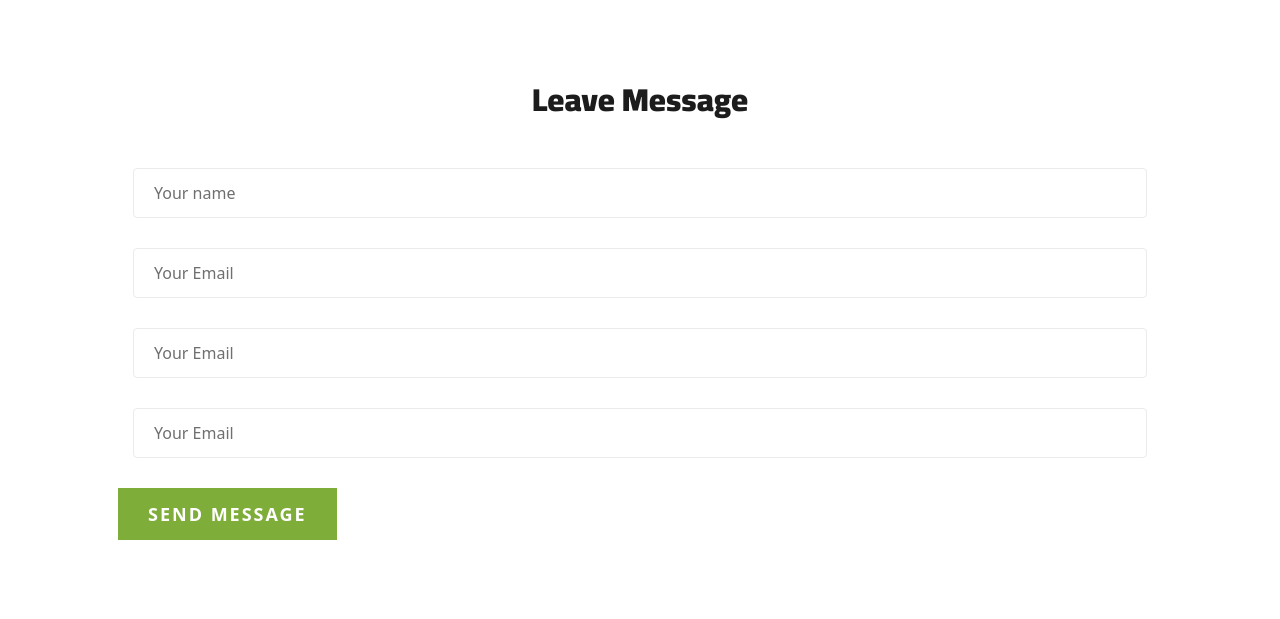
After one commit to ziyoalgorithms/django-eShop, a Django app: page /users/registration/ in a window 1280 px wide. The commit adds this page. Shown: the top 619 px of the page. Run offline with Django 4.2, Linux system fonts and the light colour scheme; some libraries are stand-ins or nearby versions.

Commit message:
User registration form

```diff
--- /dev/null
+++ b/eShop/templates/user/registration.html
@@ -0,0 +1,36 @@
+{% extends './user_base.html' %}
+{% load static %}
+{% block title %}Ro'yhatdan o'tish{% endblock %}
+
+{% block content %}
+<div class="contact-form spad">
+    <div class="container">
+        <div class="row">
+            <div class="col-lg-12">
+                <div class="contact__form__title">
+                    <h2>Leave Message</h2>
+                </div>
+            </div>
+        </div>
+        <div class="container">
+            <div class="row">
+                <form action="#">
+                    <div class="col-lg-12 col-md-6">
+                        <input type="text" placeholder="Your name">
+                    </div>
+                    <div class="col-lg-12 col-md-6">
+                        <input type="text" placeholder="Your Email">
+                    </div>
+                    <div class="col-lg-12 col-md-6">
+                        <input type="text" placeholder="Your Email">
+                    </div>
+                    <div class="col-lg-12 col-md-6">
+                        <input type="text" placeholder="Your Email">
+                    </div>
+                    <button type="submit" class="site-btn">SEND MESSAGE</button>
+                </form>
+            </div>
+        </div>
+    </div>
+</div>
+{% endblock %}
--- a/eShop/templates/user/user_base.html
+++ b/eShop/templates/user/user_base.html
@@ -6,7 +6,7 @@
     <meta charset="UTF-8">
     <meta name="viewport" content="width=device-width, initial-scale=1.0">
     <meta http-equiv="X-UA-Compatible" content="ie=edge">
-    <title>{% block title %}Ziyo Shop{% endblock %}</title>
+    <title>{% block title %}{% endblock %}</title>
 
     <!-- Google Font -->
     <link href="https://fonts.googleapis.com/css2?family=Cairo:wght@200;300;400;600;900&display=swap" rel="stylesheet">
@@ -19,39 +19,12 @@
     <link rel="stylesheet" href="{% static 'css/nice-select.css' %}" type="text/css">
     <link rel="stylesheet" href="{% static 'css/jquery-ui.min.css' %}" type="text/css">
     <link rel="stylesheet" href="{% static 'css/owl.carousel.min.css' %}" type="text/css">
-    <link rel="stylesheet" href="{$ static 'css/slicknav.min.css' $}" type="text/css">
+    <link rel="stylesheet" href="{% static 'css/slicknav.min.css' %}" type="text/css">
     <link rel="stylesheet" href="{% static 'css/style.css' %}" type="text/css">
+    <link href="https://cdn.jsdelivr.net/npm/bootstrap@5.0.2/dist/css/bootstrap.min.css" rel="stylesheet" integrity="sha384-EVSTQN3/azprG1Anm3QDgpJLIm9Nao0Yz1ztcQTwFspd3yD65VohhpuuCOmLASjC" crossorigin="anonymous">
 </head>
 <body>
-    <!-- Contact Form Begin -->
-    <div class="contact-form spad">
-        <div class="container">
-            <div class="row">
-                <div class="col-lg-12">
-                    <div class="contact__form__title">
-                        <h2>Leave Message</h2>
-                    </div>
-                </div>
-            </div>
-            <form action="#">
-                <div class="container">
-                    <div class="col-lg-6 col-md-6">
-                        <input type="text" placeholder="Your name">
-                    </div>
-                    <div class="col-lg-6 col-md-6">
-                        <input type="text" placeholder="Your Email">
-                    </div>
-                    <div class="col-lg-6 col-md-6">
-                        <input type="text" placeholder="Your Email">
-                    </div>
-                    <div class="col-lg-6 col-md-6">
-                        <input type="text" placeholder="Your Email">
-                    </div>
-                    <button type="submit" class="site-btn">SEND MESSAGE</button>
-                </div>
-            </form>
-        </div>
-     </div>
-     <!-- Contact Form End -->
+    {% block content %}
+    {% endblock %}
 </body>
 </html>
--- /dev/null
+++ b/eShop/user/forms.py
@@ -0,0 +1,81 @@
+from django import forms
+
+
+from user.models import UserAcc
+
+
+class RegistrationForm(forms.ModelForm):
+
+    email = forms.EmailField(
+        max_length=100,
+        error_messages={
+            'required': 'Emailingizni kiritishingiz kerak!'
+        },
+        widget=forms.EmailInput
+    )
+    name = forms.CharField(
+        max_length=30,
+        error_messages={
+            'required': 'Username kiritishingiz kerak!'
+        },
+        widget=forms.TextInput
+    )
+    phone = forms.CharField(
+        max_length=13,
+        error_messages={
+            'required': 'Telefon raqamingizni kiritishingiz kerak!'
+        },
+        widget=forms.TextInput
+    )
+
+    password = forms.CharField(widget=forms.PasswordInput)
+    password2 = forms.CharField(widget=forms.PasswordInput)
+
+    class Meta:
+        model = UserAcc
+        fields = ['email', 'name', 'phone']
+
+    def clean_email(self):
+        email = self.cleaned_data['email']
+        if UserAcc.objects.filter(email=email).exists():
+            raise forms.ValidationError(
+                'Boshqa email kiriting, Bu email band!')
+        return email
+
+    def clean_name(self):
+        name = self.cleaned_data['name'].lower()
+        u = UserAcc.objects.filter(name=name)
+        if u.count():
+            raise forms.ValidationError('Foydalanuvchi nomi band!')
+        return name
+
+    def clean_phone(self):
+        phone = self.cleaned_data['phone']
+        u = UserAcc.objects.filter(phone=phone)
+        if u.count():
+            raise forms.ValidationError('Telefon raqami band!')
+        return phone
+
+    def clena_password2(self):
+        cd = self.cleaned_data
+        if cd['password'] != cd['password2']:
+            raise forms.ValidationError("Parollar bir biriga mos emas!")
+        return cd['password2']
+
+    def __init__(self, *args, **kwargs):
+        super().__init__(*args, **kwargs)
+        self.fields['email'].widget.attrs.update(
+            {'class': 'col-lg-12 col-md-6', 'placeholder': 'Email'}
+        )
+        self.fields['name'].widget.attrs.update(
+            {'class': 'col-lg-12 col-md-6', 'placeholder': 'Username'}
+        )
+        self.fields['phone'].widget.attrs.update(
+            {'class': 'col-lg-12 col-md-6', 'placeholder': 'Phone'}
+        )
+        self.fields['password'].widget.attrs.update(
+            {'class': 'col-lg-12 col-md-6', 'placeholder': 'Password'}
+        )
+        self.fields['password2'].widget.attrs.update(
+            {'class': 'col-lg-12 col-md-6', 'placeholder': 'Repeat password'}
+        )
--- a/eShop/user/models.py
+++ b/eShop/user/models.py
@@ -31,6 +31,7 @@ class UserManager(BaseUserManager):
 class UserAcc(AbstractBaseUser, PermissionsMixin):
     email = models.EmailField(unique=True)
     name = models.CharField(max_length=30)
+    phone = models.CharField(max_length=13, unique=True)
     is_active = models.BooleanField(default=True)
     is_staff = models.BooleanField(default=False)
 
@@ -85,7 +86,6 @@ class UserAccProfile(models.Model):
     )
     first_name = models.CharField(max_length=30)
     last_name = models.CharField(max_length=30)
-    phone = models.CharField(max_length=13)
     gender = models.CharField(max_length=5, choices=GENDER_CHOICES)
     country = models.CharField(max_length=12, choices=COUNTRY_CHOICES)
     address_line = models.TextField()
--- a/eShop/user/urls.py
+++ b/eShop/user/urls.py
@@ -6,5 +6,5 @@ app_name = 'user'
 
 
 urlpatterns = [
-    path('', views.user_main),
+    path('registration/', views.registration, name='registration'),
 ]
--- a/eShop/user/views.py
+++ b/eShop/user/views.py
@@ -1,5 +1,17 @@
-from django.shortcuts import render
+from django.shortcuts import render, redirect
+
+from user.models import UserAcc
+from user.forms import RegistrationForm
 
 
-def user_main(request):
-    return render(request, 'user/user_base.html')
+def registration(request):
+    if request.user.is_authenticated:
+        return redirect('/')
+
+    form = RegistrationForm()
+    if request.method == 'POST':
+        form = RegistrationForm(request.POST)
+        if form.is_valid():
+            user = form.save(commit=False)
+
+    return render(request, 'user/registration.html')
```
Also changed, not shown: eShop/templates/user/contact.html (deleted, +0 -32 lines), eShop/user/migrations/0001_initial.py.
